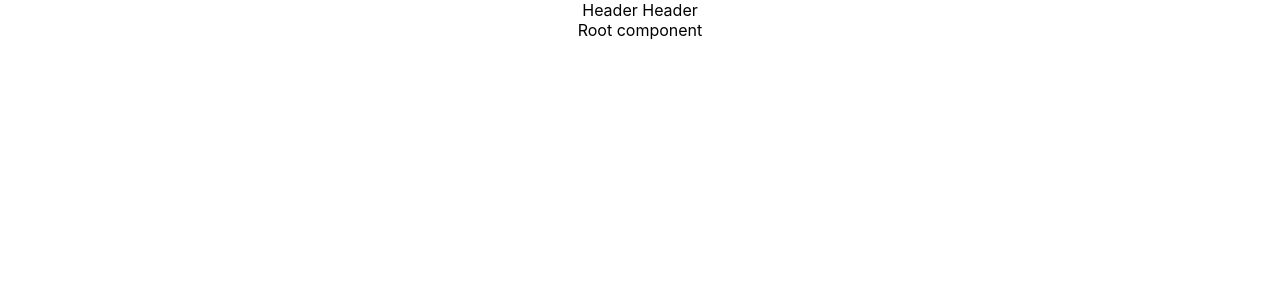
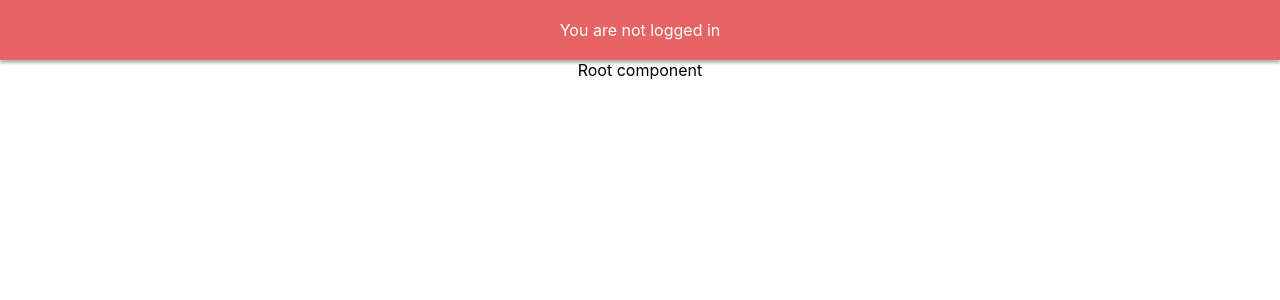
Before and after one commit to KelvinMitaki/Fullstack-GraphQL-Typescript, a React (Create React App) app in the folder client/: page / in a window 1280 px wide. Shown: the top 300 px of the page. Built offline with nearby package versions, Linux system fonts and the light colour scheme; no server answers.

Commit message:
added header styling

```diff
--- /dev/null
+++ b/client/src/components/Header.module.css
@@ -0,0 +1,9 @@
+.header {
+  height: 60px;
+  background-color: rgb(231, 100, 100);
+  color: #fff;
+  display: flex;
+  align-items: center;
+  justify-content: center;
+  box-shadow: 0 3px 3px rgba(0, 0, 0, 0.3);
+}
--- a/client/src/components/Header.tsx
+++ b/client/src/components/Header.tsx
@@ -1,15 +1,19 @@
 import React from "react";
 import { useQuery } from "react-apollo";
 import { currentUser } from "../queries/currentUser";
+import styles from "./Header.module.css";
 
 const Header: React.FC = props => {
   const { data, loading } = useQuery(currentUser);
   if (loading) {
     console.log({ loading });
-  } else {
-    console.log(data);
   }
-  return <div>Header Header</div>;
+  if (data && data.user) {
+    return (
+      <div className={styles.header}>{JSON.stringify(data.user, null, 4)}</div>
+    );
+  }
+  return <div className={styles.header}>You are not logged in</div>;
 };
 
 export default Header;
```
Also changed, not shown: 1 other file (tests, documents, lock files or other folders).
